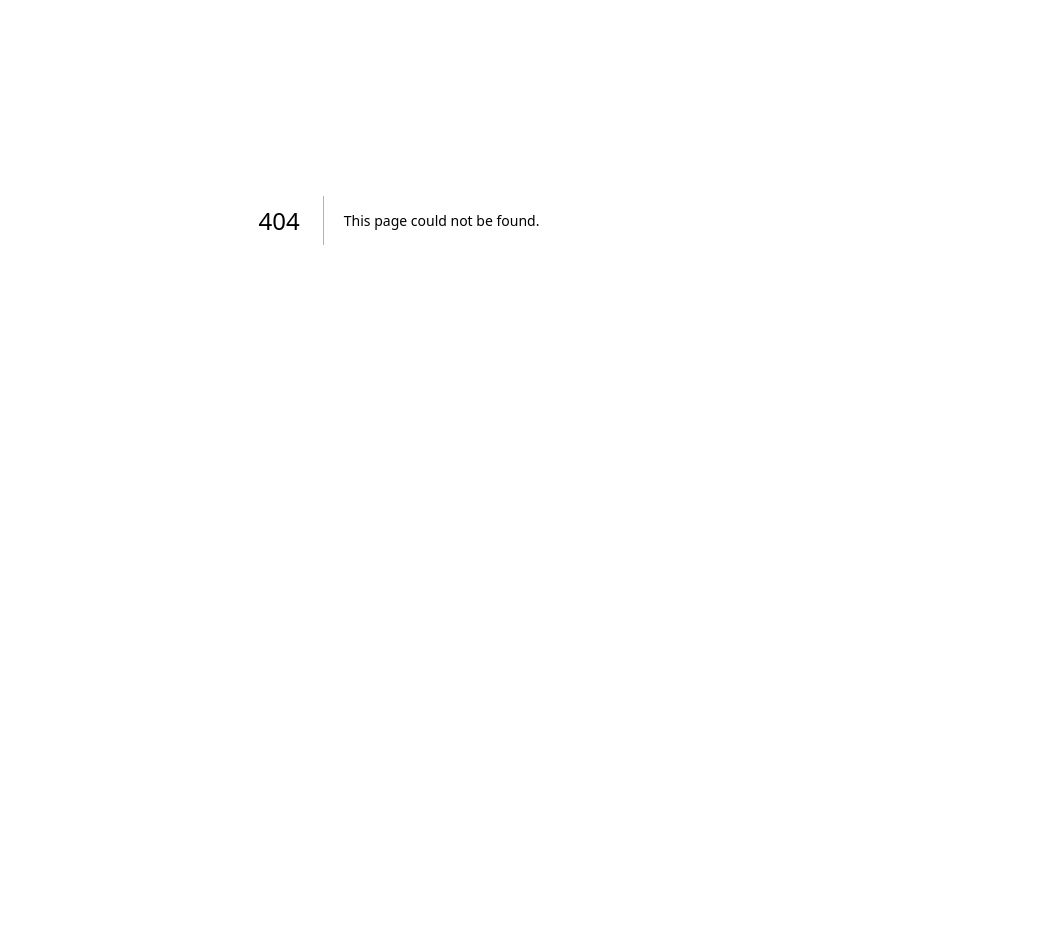
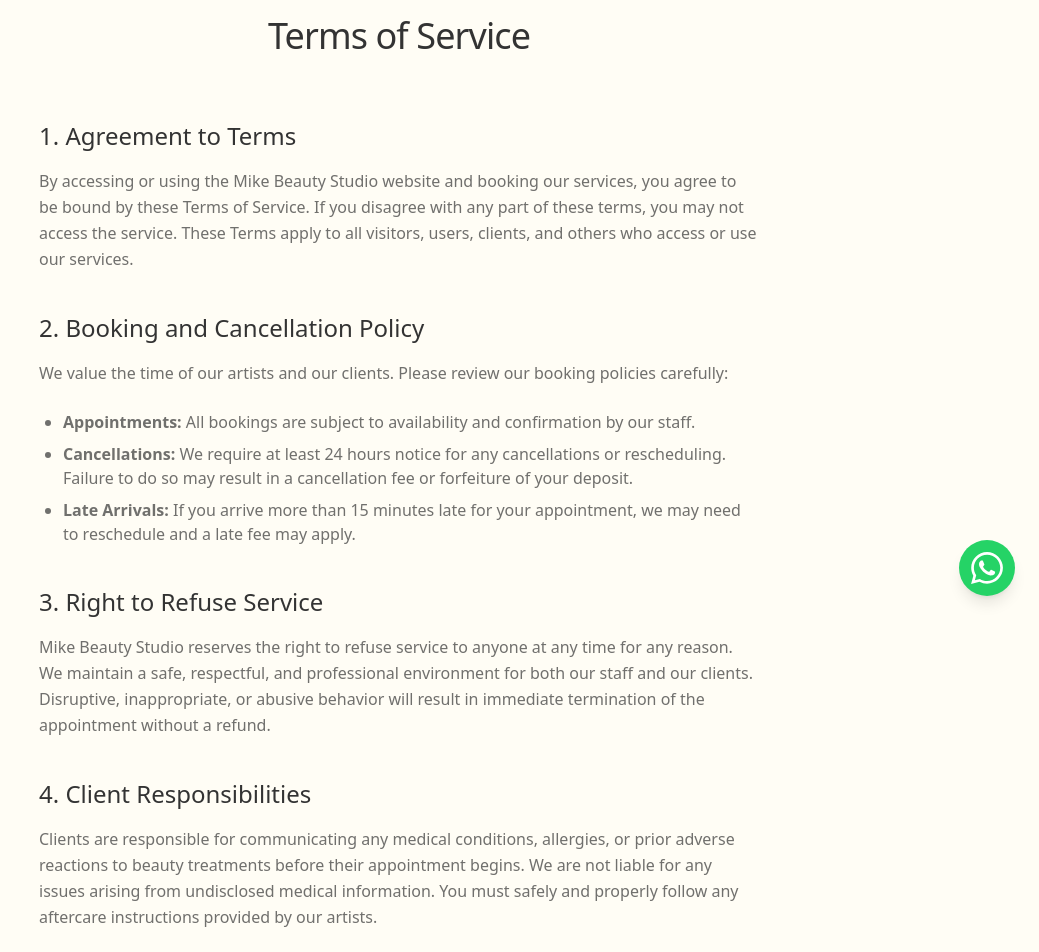
Before and after one commit to amanifadhili/mike-beauty-studio, a Next.js app: page /terms in a window 1280 px wide. Before the commit this address had no page. Shown: the part 180-1132 px from the top of the page, without its empty margins (241-1280 px from the left). Before the commit the page ends 800 px from the top, so only its background shows below. Built offline with nearby package versions, Linux system fonts and the light colour scheme; no server answers; the database is empty; a web font is replaced by a local one.

Commit message:
feat: add privacy policy and terms of service pages and update footer padding

```diff
--- /dev/null
+++ b/app/(public)/privacy/page.tsx
@@ -0,0 +1,57 @@
+import { SectionHeading } from '@/components/ui/SectionHeading';
+import Link from 'next/link';
+
+export const metadata = {
+  title: 'Privacy Policy | Mike Beauty Studio',
+  description: 'How we handle and protect your personal information at Mike Beauty Studio.',
+};
+
+export default function PrivacyPolicyPage() {
+  return (
+    <main className="bg-cream min-h-screen">
+      <div className="container mx-auto max-w-3xl px-6 py-32 md:py-40">
+        <div className="mb-12">
+          <SectionHeading title="Privacy Policy" subtitle="Your Data, Protected" />
+        </div>
+
+        <div className="prose prose-lg prose-headings:font-playfair prose-headings:text-charcoal prose-p:font-sans prose-p:text-charcoal/70 prose-p:leading-relaxed prose-li:font-sans prose-li:text-charcoal/70 prose-a:text-gold hover:prose-a:text-charcoal transition-colors max-w-none">
+
+          <h2 className="font-playfair text-2xl text-charcoal mt-10 mb-4">1. Information We Collect</h2>
+          <p className="font-sans text-charcoal/70 leading-relaxed mb-6 block">
+            We collect information you provide directly to us when you book an appointment, create an account, or communicate with us. This may include your name, email address, phone number, and transaction details. We also automatically collect certain information about your device and how you interact with our website.
+          </p>
+
+          <h2 className="font-playfair text-2xl text-charcoal mt-10 mb-4">2. How We Use Your Information</h2>
+          <p className="font-sans text-charcoal/70 leading-relaxed mb-6 block">
+            We use the information we collect to provide, maintain, and improve our services. Specifically, we use your data to:
+          </p>
+          <ul className="list-disc pl-6 space-y-2 text-charcoal/70 font-sans mb-6">
+            <li>Process and manage your booking reservations.</li>
+            <li>Send administrative messages, appointment reminders, and technical notices.</li>
+            <li>Respond to your comments, questions, and customer service requests.</li>
+            <li>Monitor and analyze trends, usage, and activities in connection with our services.</li>
+          </ul>
+
+          <h2 className="font-playfair text-2xl text-charcoal mt-10 mb-4">3. Information Sharing</h2>
+          <p className="font-sans text-charcoal/70 leading-relaxed mb-6 block">
+            We do not share your personal information with third parties except as described in this policy. We may share your information with vendors, consultants, and other service providers who need access to such information to carry out work on our behalf (e.g., payment processors, hosting services). We may also disclose information if we believe disclosure is in accordance with, or required by, any applicable law, regulation, or legal process.
+          </p>
+
+          <h2 className="font-playfair text-2xl text-charcoal mt-10 mb-4">4. Security</h2>
+          <p className="font-sans text-charcoal/70 leading-relaxed mb-6 block">
+            Mike Beauty Studio takes reasonable physical, technical, and administrative measures to help protect your personal information from loss, theft, misuse, unauthorized access, disclosure, alteration, and destruction. However, no security system is impenetrable, and we cannot guarantee the security of our systems 100%.
+          </p>
+
+          <h2 className="font-playfair text-2xl text-charcoal mt-10 mb-4">5. Contact Us</h2>
+          <p className="font-sans text-charcoal/70 leading-relaxed mb-6 block">
+            If you have any questions about this Privacy Policy, please <Link href="/contact" className="text-gold hover:text-charcoal transition-colors underline underline-offset-4">contact us</Link>.
+          </p>
+
+          <p className="font-sans text-charcoal/40 text-sm mt-16 italic tracking-wide">
+            Last Updated: {new Date().toLocaleDateString('en-US', { month: 'long', year: 'numeric' })}
+          </p>
+        </div>
+      </div>
+    </main>
+  );
+}
--- /dev/null
+++ b/app/(public)/terms/page.tsx
@@ -0,0 +1,56 @@
+import { SectionHeading } from '@/components/ui/SectionHeading';
+import Link from 'next/link';
+
+export const metadata = {
+  title: 'Terms of Service | Mike Beauty Studio',
+  description: 'The terms and conditions governing the use of Mike Beauty Studio services.',
+};
+
+export default function TermsOfServicePage() {
+  return (
+    <main className="bg-cream min-h-screen">
+      <div className="container mx-auto max-w-3xl px-6 py-32 md:py-40">
+        <div className="mb-12">
+          <SectionHeading title="Terms of Service" subtitle="Studio Policies" />
+        </div>
+
+        <div className="prose prose-lg prose-headings:font-playfair prose-headings:text-charcoal prose-p:font-sans prose-p:text-charcoal/70 prose-p:leading-relaxed prose-li:font-sans prose-li:text-charcoal/70 prose-a:text-gold hover:prose-a:text-charcoal transition-colors max-w-none">
+
+          <h2 className="font-playfair text-2xl text-charcoal mt-10 mb-4">1. Agreement to Terms</h2>
+          <p className="font-sans text-charcoal/70 leading-relaxed mb-6 block">
+            By accessing or using the Mike Beauty Studio website and booking our services, you agree to be bound by these Terms of Service. If you disagree with any part of these terms, you may not access the service. These Terms apply to all visitors, users, clients, and others who access or use our services.
+          </p>
+
+          <h2 className="font-playfair text-2xl text-charcoal mt-10 mb-4">2. Booking and Cancellation Policy</h2>
+          <p className="font-sans text-charcoal/70 leading-relaxed mb-6 block">
+            We value the time of our artists and our clients. Please review our booking policies carefully:
+          </p>
+          <ul className="list-disc pl-6 space-y-2 text-charcoal/70 font-sans mb-6">
+            <li><strong>Appointments:</strong> All bookings are subject to availability and confirmation by our staff.</li>
+            <li><strong>Cancellations:</strong> We require at least 24 hours notice for any cancellations or rescheduling. Failure to do so may result in a cancellation fee or forfeiture of your deposit.</li>
+            <li><strong>Late Arrivals:</strong> If you arrive more than 15 minutes late for your appointment, we may need to reschedule and a late fee may apply.</li>
+          </ul>
+
+          <h2 className="font-playfair text-2xl text-charcoal mt-10 mb-4">3. Right to Refuse Service</h2>
+          <p className="font-sans text-charcoal/70 leading-relaxed mb-6 block">
+            Mike Beauty Studio reserves the right to refuse service to anyone at any time for any reason. We maintain a safe, respectful, and professional environment for both our staff and our clients. Disruptive, inappropriate, or abusive behavior will result in immediate termination of the appointment without a refund.
+          </p>
+
+          <h2 className="font-playfair text-2xl text-charcoal mt-10 mb-4">4. Client Responsibilities</h2>
+          <p className="font-sans text-charcoal/70 leading-relaxed mb-6 block">
+            Clients are responsible for communicating any medical conditions, allergies, or prior adverse reactions to beauty treatments before their appointment begins. We are not liable for any issues arising from undisclosed medical information. You must safely and properly follow any aftercare instructions provided by our artists.
+          </p>
+
+          <h2 className="font-playfair text-2xl text-charcoal mt-10 mb-4">5. Revisions and Errata</h2>
+          <p className="font-sans text-charcoal/70 leading-relaxed mb-6 block">
+            The materials appearing on Mike Beauty Studio&apos;s website could include technical, typographical, or photographic errors. We do not warrant that any of the materials on its website are accurate, complete, or current. We may make changes to the materials contained on its website at any time without notice.
+          </p>
+
+          <p className="font-sans text-charcoal/40 text-sm mt-16 italic tracking-wide">
+            Last Updated: {new Date().toLocaleDateString('en-US', { month: 'long', year: 'numeric' })}
+          </p>
+        </div>
+      </div>
+    </main>
+  );
+}
--- a/components/layout/Footer.tsx
+++ b/components/layout/Footer.tsx
@@ -7,7 +7,7 @@
   const currentYear = new Date().getFullYear();
 
   return (
-    <footer className="bg-charcoal text-cream pt-16 pb-8 border-t border-[#444]">
+    <footer className="bg-charcoal text-cream pt-16 pb-28 border-t border-[#444]">
       <div className="container mx-auto px-6 grid grid-cols-2 md:grid-cols-12 gap-y-12 gap-x-6 md:gap-8 mb-16">
         {/* Brand */}
         <div className="col-span-2 md:col-span-4 lg:col-span-4 lg:pr-8 order-1">
```
